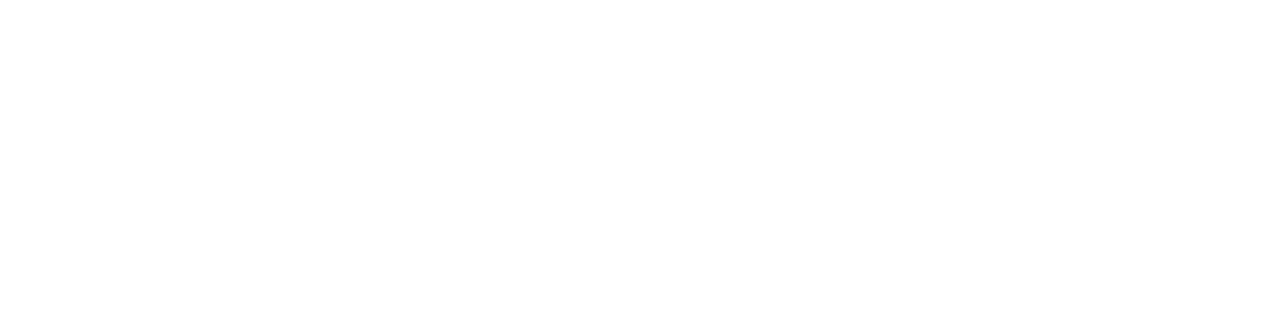
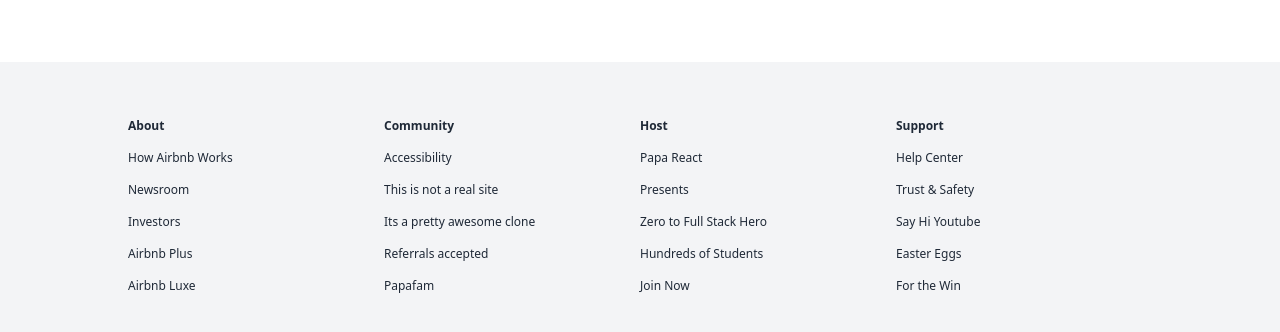
Before and after one commit to MohammadBasabr/Airbnb-2.0, a Next.js app: page / in a window 1280 px wide. Shown: the part 2502-2834 px from the top of the page. Before the commit the page ends 2564 px from the top, so only its background shows below. Built offline with nearby package versions, Linux system fonts and the light colour scheme; data requests are answered from the project's data file.

Commit message:
feat: footer is done.

```diff
--- /dev/null
+++ b/components/footer.tsx
@@ -0,0 +1,44 @@
+import React from "react";
+
+type Props = {};
+
+function Footer({}: Props) {
+  return (
+    <div className="grid grid-cols-1 md:grid-cols-4 gap-y-10 px-32 py-14 bg-gray-100 text-gray-600">
+      <div className="space-y-4 text-xs text-gray-800">
+        <h5 className="font-bold">About</h5>
+        <p>How Airbnb Works</p>
+        <p>Newsroom</p>
+        <p>Investors</p>
+        <p>Airbnb Plus</p>
+        <p>Airbnb Luxe</p>
+      </div>
+      <div className="space-y-4 text-xs text-gray-800">
+        <h5 className="font-bold">Community</h5>
+        <p>Accessibility</p>
+        <p>This is not a real site</p>
+        <p>Its a pretty awesome clone</p>
+        <p>Referrals accepted</p>
+        <p>Papafam</p>
+      </div>
+      <div className="space-y-4 text-xs text-gray-800">
+        <h5 className="font-bold">Host</h5>
+        <p>Papa React</p>
+        <p>Presents</p>
+        <p>Zero to Full Stack Hero</p>
+        <p>Hundreds of Students</p>
+        <p>Join Now</p>
+      </div>
+      <div className="space-y-4 text-xs text-gray-800">
+        <h5 className="font-bold">Support</h5>
+        <p>Help Center</p>
+        <p>Trust & Safety</p>
+        <p>Say Hi Youtube</p>
+        <p>Easter Eggs</p>
+        <p>For the Win</p>
+      </div>
+    </div>
+  );
+}
+
+export default Footer;
--- a/pages/index.tsx
+++ b/pages/index.tsx
@@ -1,4 +1,5 @@
 import Banner from "@/components/banner";
+import Footer from "@/components/footer";
 import Header from "@/components/header";
 import LargeCard from "@/components/largeCard";
 import LargeCards from "@/components/largeCard";
@@ -47,6 +48,7 @@
           buttonText="Get Inspired"
         />
       </main>
+      <Footer/>
     </>
   );
 }
```
